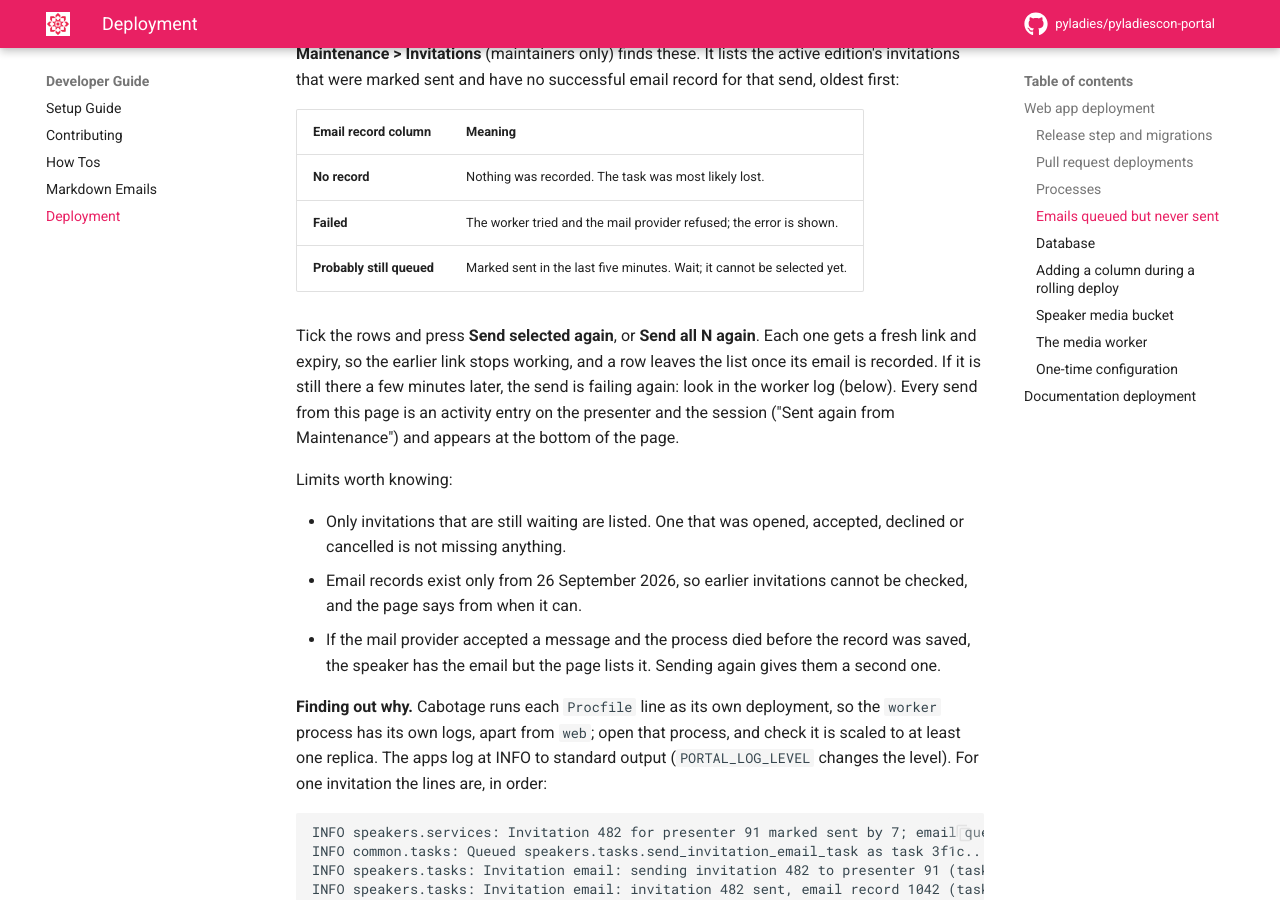
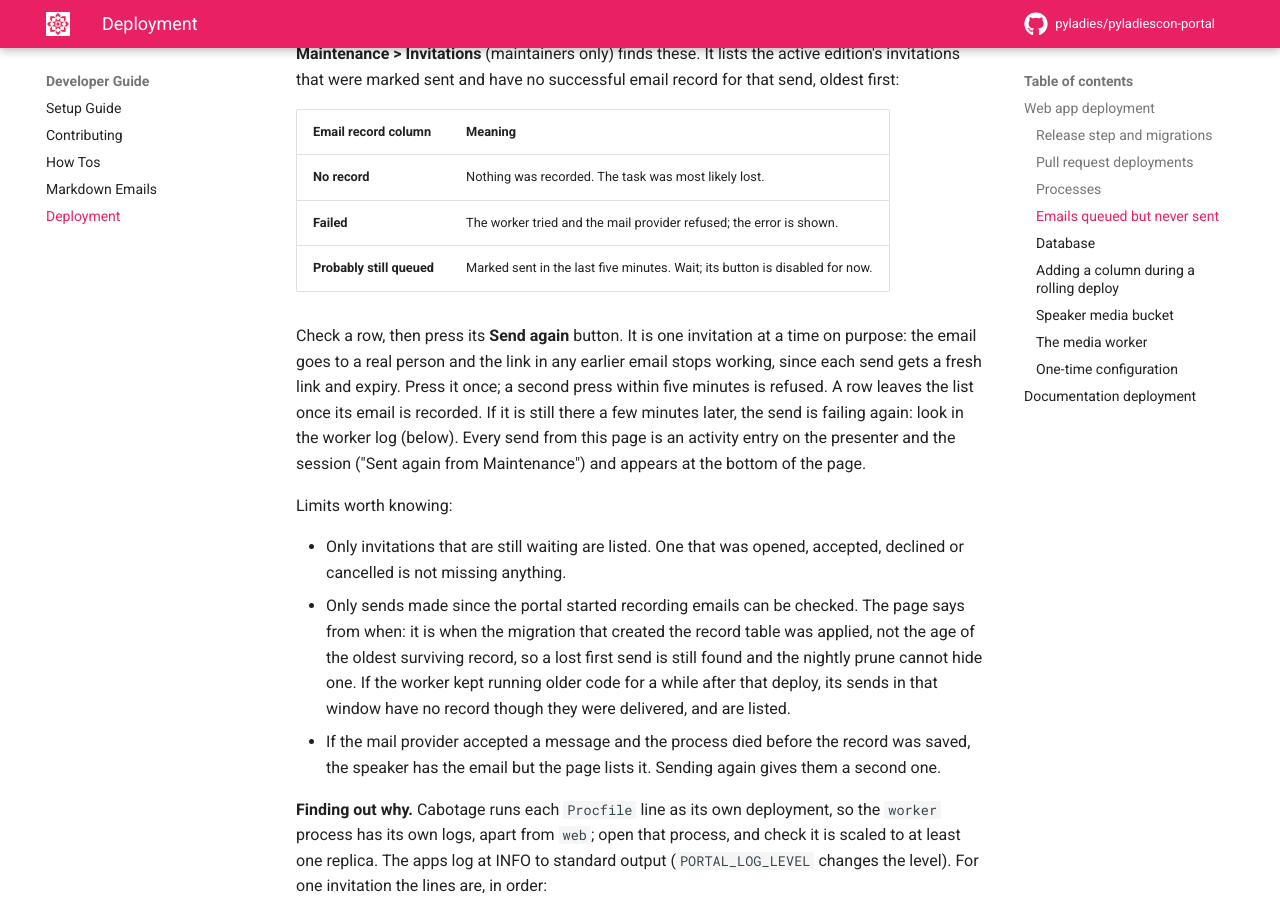
Before and after one commit to pyladies/pyladiescon-portal, an MkDocs documentation site: the page built from docs/developer/deployment.md, in a window 1280 px wide and 900 px high, scrolled down 2208 px. Built offline with MkDocs 1.6.1 and Material for MkDocs 9.7.7, drawn with Linux system fonts in a browser that asks for light colours; comment, search, counter and statistics services are not loaded.

Commit message:
Invitations page: one at a time, and records began when the table was created
Send again is now one invitation per button press. There is no bulk send and no checkboxes: each send emails a real person and ends the link they were last given. The invitation's row is locked while it is sent, so two presses cannot both send, and one accepted in the meantime is skipped instead of failing the page.

records_began() is the time migration common.0001_sent_email was applied, not the age of the oldest surviving record. The oldest record moves forward on its own (the nightly prune) and a deployment whose worker was down at first has none, and either hid exactly the invitations that were lost without a trace.

Also: LOGGING sits next to the Sentry block and names the real apps, PORTAL_LOG_LEVEL is uppercased, failure text is cut in the table, and the docs describe the one-at-a-time page and the migration-time rule instead of a hardcoded date.

```diff
--- a/docs/developer/deployment.md
+++ b/docs/developer/deployment.md
@@ -108,12 +108,14 @@ email record for that send, oldest first:
 |---|---|
 | **No record** | Nothing was recorded. The task was most likely lost. |
 | **Failed** | The worker tried and the mail provider refused; the error is shown. |
-| **Probably still queued** | Marked sent in the last five minutes. Wait; it cannot be selected yet. |
+| **Probably still queued** | Marked sent in the last five minutes. Wait; its button is disabled for now. |
 
-Tick the rows and press **Send selected again**, or **Send all N again**. Each
-one gets a fresh link and expiry, so the earlier link stops working, and a
-row leaves the list once its email is recorded. If it is still there a few
-minutes later, the send is failing again: look in the worker log (below).
+Check a row, then press its **Send again** button. It is one invitation at a
+time on purpose: the email goes to a real person and the link in any earlier
+email stops working, since each send gets a fresh link and expiry. Press it
+once; a second press within five minutes is refused. A row leaves the list
+once its email is recorded. If it is still there a few minutes later, the send
+is failing again: look in the worker log (below).
 Every send from this page is an activity entry on the presenter and the
 session ("Sent again from Maintenance") and appears at the bottom of the page.
 
@@ -121,8 +123,12 @@ Limits worth knowing:
 
 - Only invitations that are still waiting are listed. One that was opened,
   accepted, declined or cancelled is not missing anything.
-- Email records exist only from 26 September 2026, so earlier invitations
-  cannot be checked, and the page says from when it can.
+- Only sends made since the portal started recording emails can be checked.
+  The page says from when: it is when the migration that created the record
+  table was applied, not the age of the oldest surviving record, so a lost
+  first send is still found and the nightly prune cannot hide one. If the
+  worker kept running older code for a while after that deploy, its sends in
+  that window have no record though they were delivered, and are listed.
 - If the mail provider accepted a message and the process died before the
   record was saved, the speaker has the email but the page lists it. Sending
   again gives them a second one.
```
Also changed, not shown: docs/architecture/email-delivery.md (+13 -8 lines), docs/user/organizer_invite_speakers.md (+1 -1 lines), speakers/README.md (+9 -5 lines), 5 other files.
